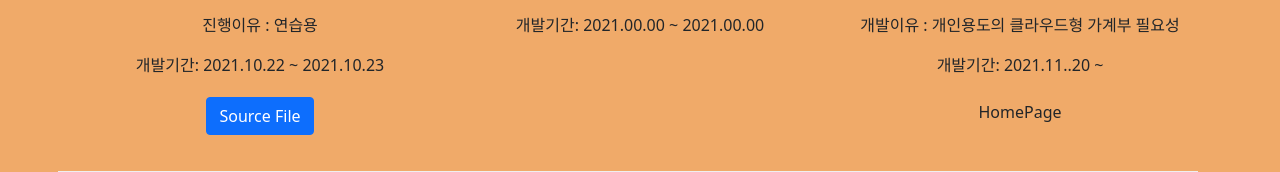
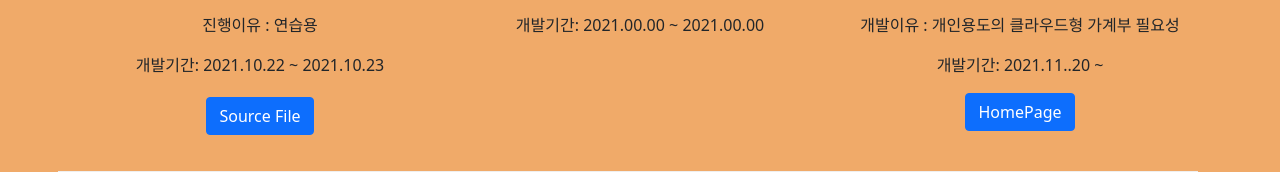
Before and after one commit to michael85-dev/michael85-dev.github.io, a plain HTML site: page projects.html in a window 1280 px wide. Shown: the part 452-624 px from the top of the page. Drawn offline with nearby package versions, Linux system fonts and the light colour scheme.

Commit message:
Fix ver.1-2

```diff
--- a/projects.html
+++ b/projects.html
@@ -158,7 +158,7 @@
                     <p>Html & Database를 이용한 MoneyManager</p>
                     <p>개발이유 : 개인용도의 클라우드형 가계부 필요성</p>
                     <p>개발기간: 2021.11..20 ~ </p>
-                    <a onclick="href='--'" class="btn">HomePage</a>
+                    <a onclick="href='--'" class="btn btn-primary">HomePage</a>
                 </div>
             </div>
              <div class="row py-3">
```
Also changed, not shown: sign_up.html (+1 -1 lines).
